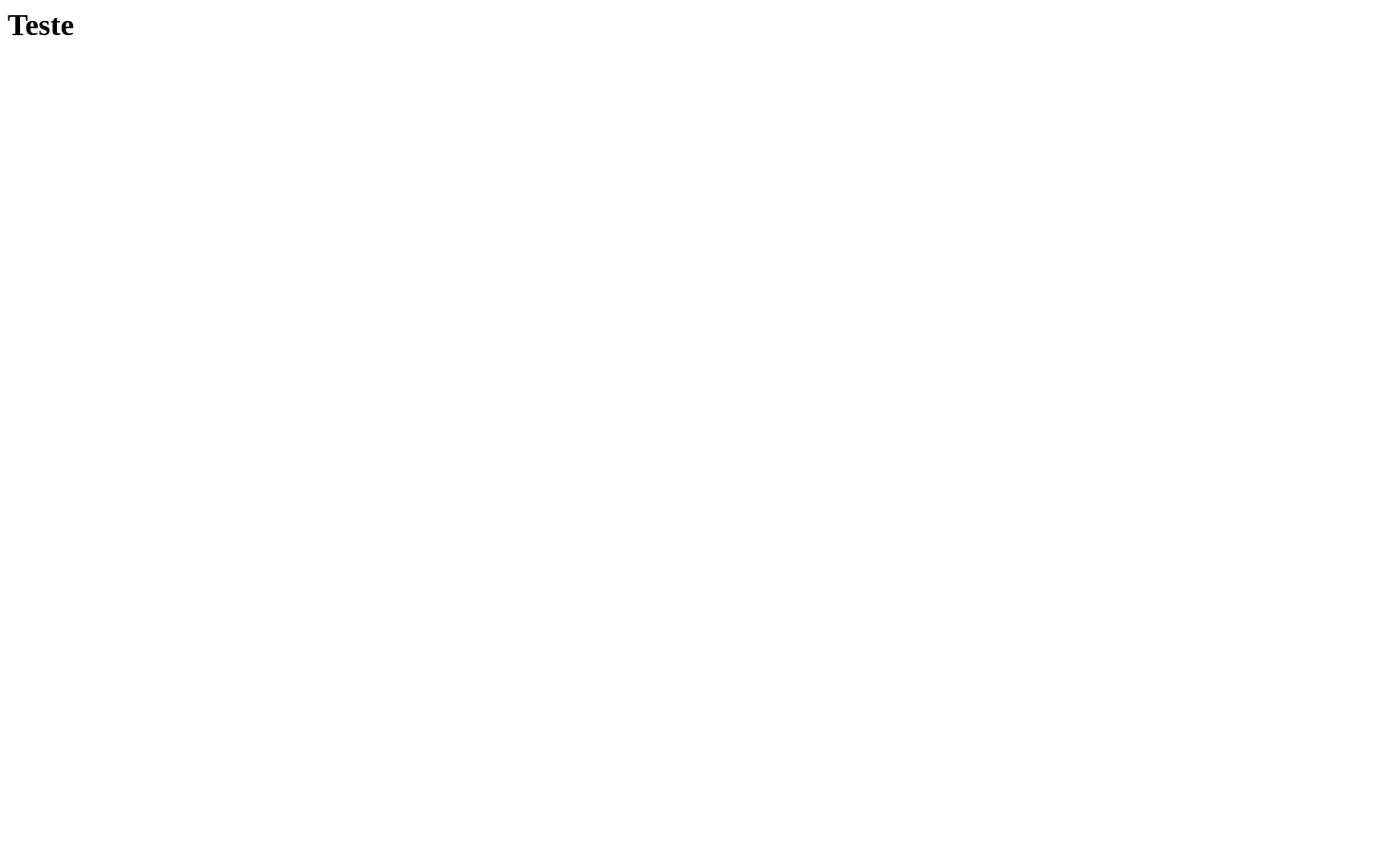
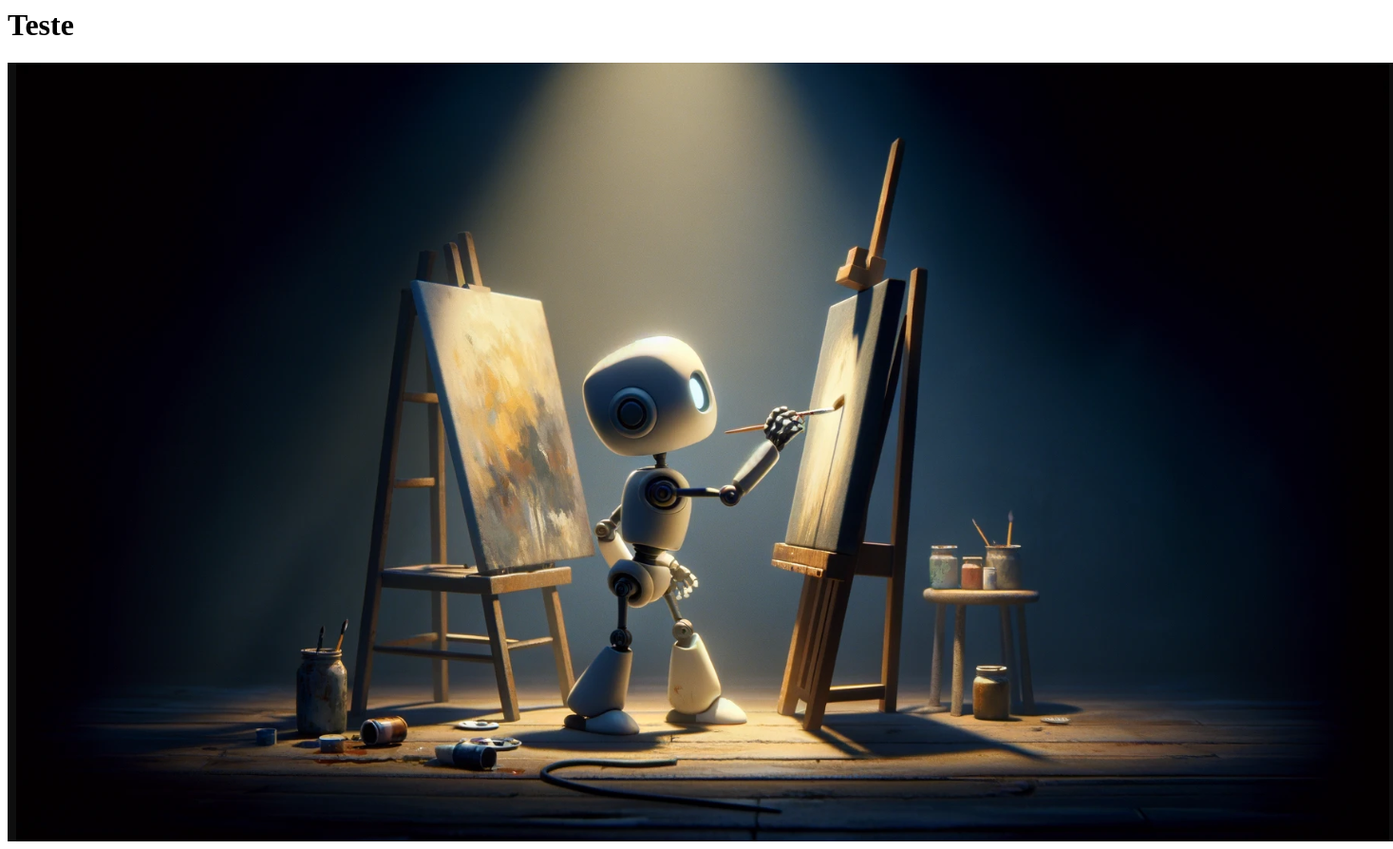
Before and after one commit to rdeoliv-dp6/repositorio_teste, a plain HTML site: page index.html in a window 1280 px wide. Shown: the whole page at 95% size, 1467 px wide, since content can reach past the window. Before the commit the page ends 800 px from the top, so only its background shows below. Drawn offline with Linux system fonts and the light colour scheme.

Commit message:
Adição da Imagem no HTML Index

```diff
--- a/index.html
+++ b/index.html
@@ -4,5 +4,6 @@
     </head>
     <body>
         <h1>Teste</h1>
+        <img src="./imgs/img.png" />
     </body>
 </html>
```
Also changed, not shown: imgs/img.png (added).
